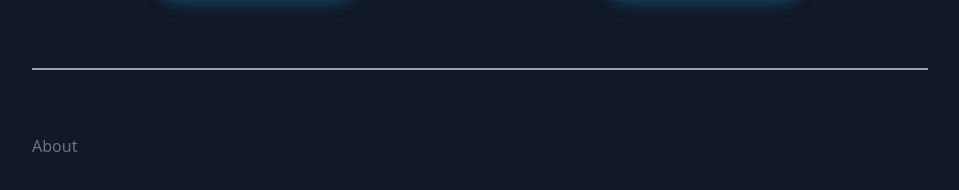
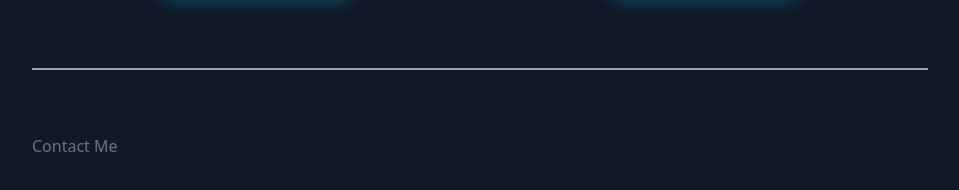
Before and after one commit to NickyAngel/portfolio, a Next.js app: page / in a window 1280 px wide. Shown: the part 2040-2230 px from the top of the page, without its empty margins (160-1119 px from the left). Built offline with nearby package versions, Linux system fonts and the light colour scheme.

Commit message:
made contact component say contact me instead of about

```diff
--- a/components/Contact.js
+++ b/components/Contact.js
@@ -1,3 +1,3 @@
 export default function Contact() {
-  return <>About</>;
+  return <>Contact Me</>;
 }
```
